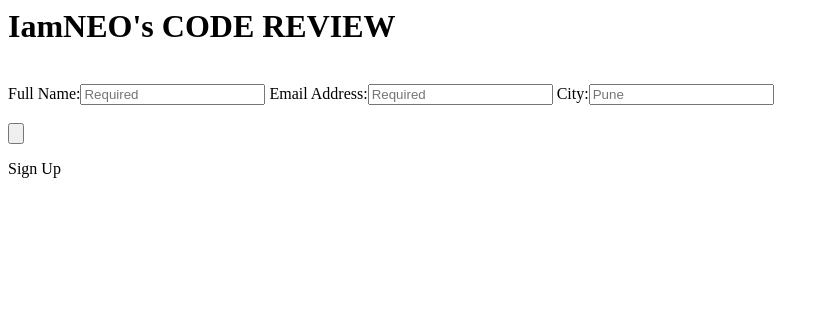
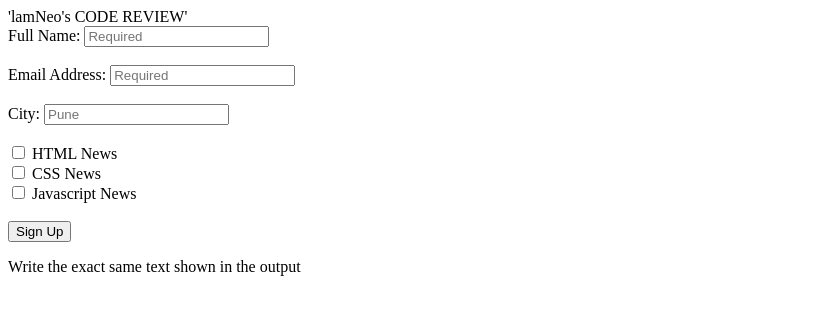
Before and after one commit to iamneo-production/dffacaefcff305540866bbaaaabbcbbfefone, a plain HTML site: page public/index.html in a window 1280 px wide. Shown: the whole page, without its empty margins (0-829 px from the left). Drawn offline with Linux system fonts and the light colour scheme.

Commit message:
Backup Commit

```diff
--- a/public/index.html
+++ b/public/index.html
@@ -1,26 +1,33 @@
+<!DOCTYPE html>
 <html>
-    <head>
+<head>
+    <title>lamNeo's CODE REVIEW</title>
+</head>
+<body>
+    <hl>'lamNeo's CODE REVIEW'</hl>
+    <form action="#" method="post">
+        <label for="name">Full Name:</label>
+        <input type="text" id="name" name="user_name" placeholder="Required" required><br><br>
 
-    </head>
-    <body>
-        <h1>
-            IamNEO's CODE REVIEW
-        </h1>
-        <form>
-            <br>
-            <div>
-            Full Name:<input type="text" id="name" name="user_name" placeholder="Required" required>
-            Email Address:<input type="email" id="email" name="user_mail" placeholder="Required" required>
-            City:<input type="text" id="city" name="user_city" placeholder="Pune">
-            </div>
-            <br>
-            <label class="checkbox" formArrayName="HTML,CSS News, Javascript News  " >
+        <label for="email">Email Address:</label>
+        <input type="email" id="email" name="user_mail" placeholder="Required" required><br><br>
 
-            <input type="button" name="Sign Up">
-                <p class="footer">
-                    Sign Up
-                </p>
+        <label for="city">City:</label>
+        <input type="text" id="city" name="user_city" placeholder="Pune"><br><br>
 
-        </form>
-    </body>
+        <label class="checkbox-label">
+            <input type="checkbox" name="html_news"> HTML News
+        </label><br>
+        <label class="checkbox-label">
+            <input type="checkbox" name="css_news"> CSS News
+        </label><br>
+        <label class="checkbox-label">
+            <input type="checkbox" name="js_news"> Javascript News
+        </label><br><br>
+
+        <button type="submit">Sign Up</button>
+    </form>
+
+    <p class="footer">Write the exact same text shown in the output</p>
+</body>
 </html>
```
